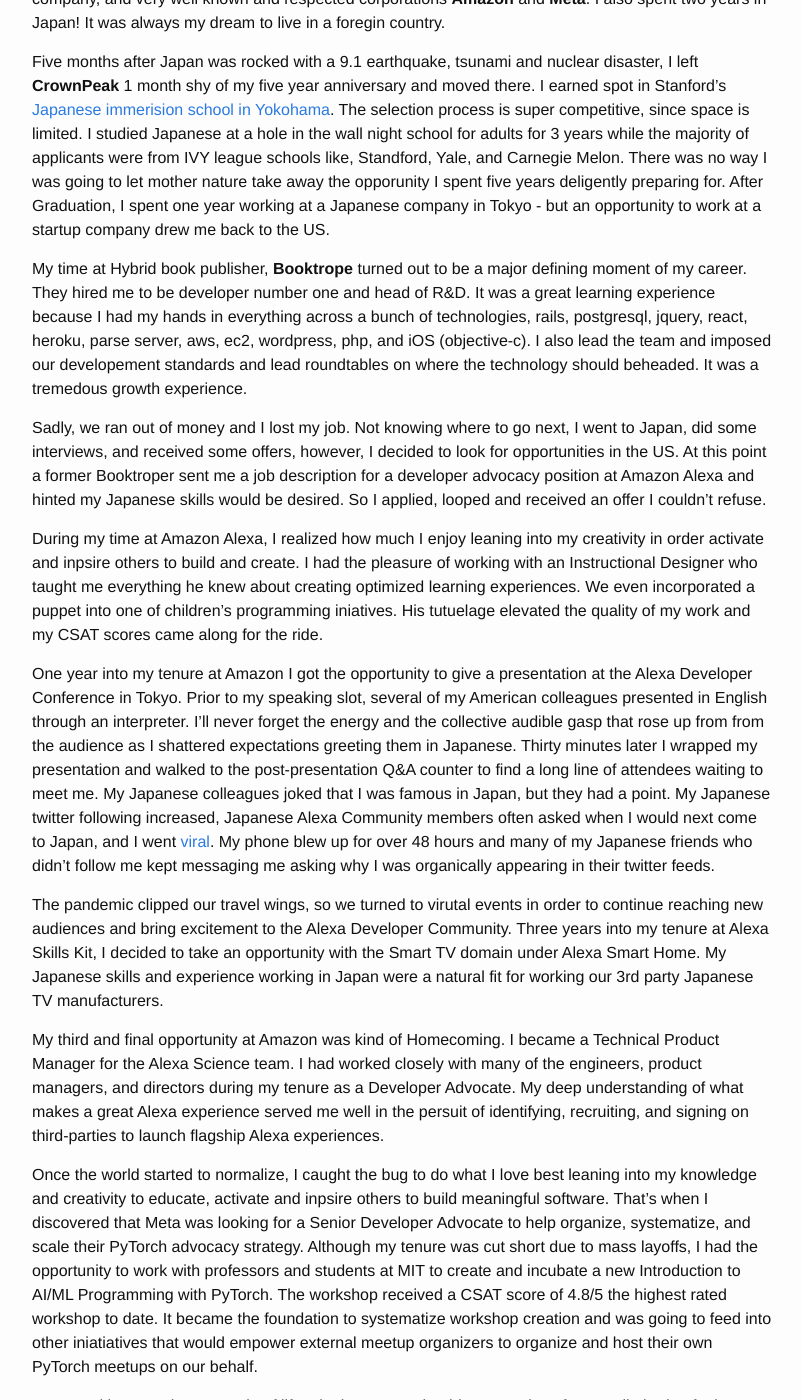
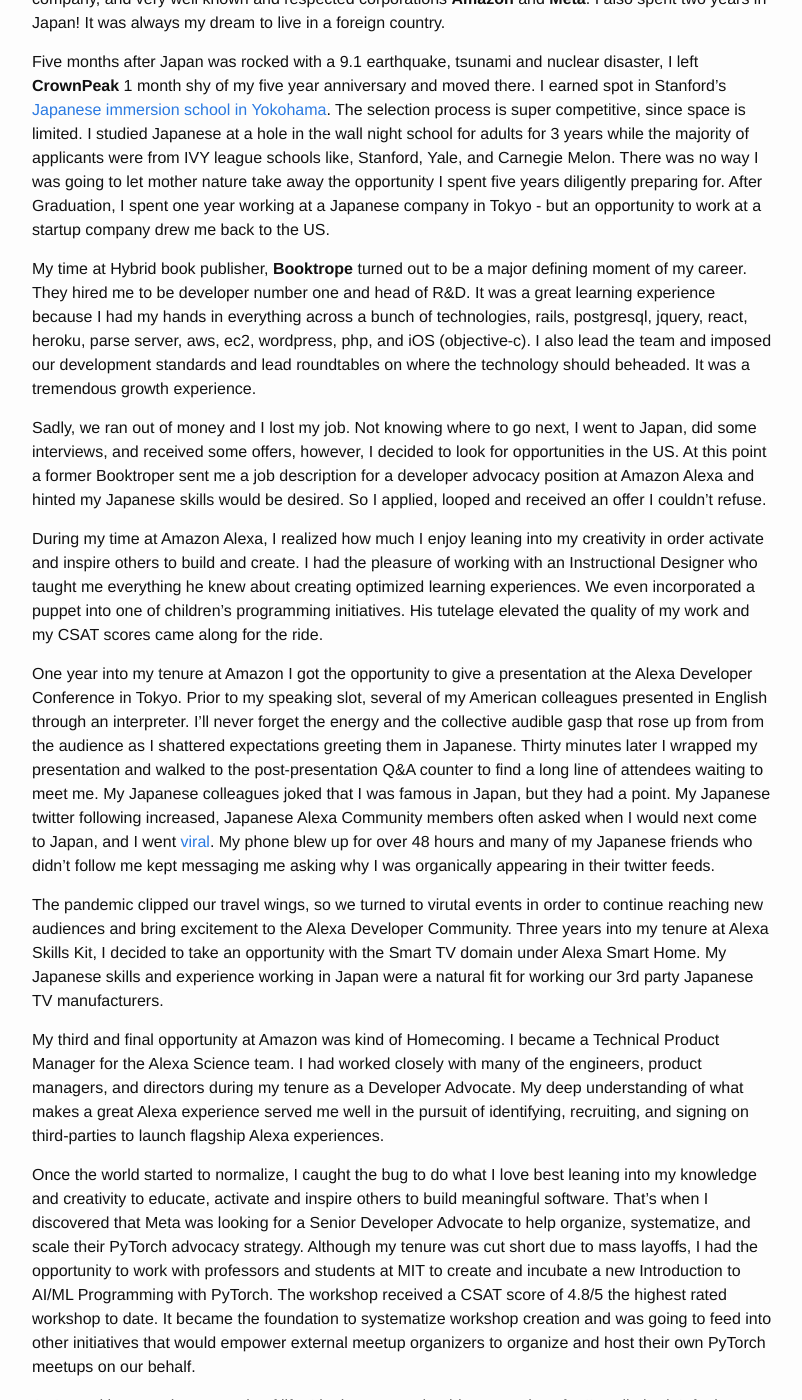
Before and after one commit to SleepyDeveloper/sleepydeveloper.github.io, a Jekyll site: the page built from about.md, in a window 1280 px wide and 1400 px high, scrolled down 414 px. Shown: the whole window, without its empty margins (238-1040 px from the left). Built offline with Jekyll 4.4.1, drawn with Linux system fonts in a browser that asks for light colours; some of the changed text lies outside the part shown.

Commit message:
about.md - fixed typos

```diff
--- a/about.md
+++ b/about.md
@@ -15,23 +15,23 @@
 at a startup - **Booktrope**, at **Zoe Media Group** - Hollywood fashion consultant and
 reality TV star Rachel Zoe's company, and very well known and respected corporations
 **Amazon** and **Meta**. I also spent two years in Japan! It was always my dream to live
-in a foregin country.
+in a foreign country.
 
 Five months after Japan was rocked with a 9.1 earthquake, tsunami and nuclear disaster,
 I left **CrownPeak** 1 month shy of my five year anniversary and moved there. I earned spot
-in Stanford's [Japanese immerision school in Yokohama](http://iucjapan.org). The selection
+in Stanford's [Japanese immersion school in Yokohama](http://iucjapan.org). The selection
 process is super competitive, since space is limited. I studied Japanese at a hole in the wall
 night school for adults for 3 years while the majority of applicants were from IVY league
-schools like, Standford, Yale, and Carnegie Melon. There was no way I was going to let mother
-nature take away the opporunity I spent five years deligently preparing for. After Graduation,
+schools like, Stanford, Yale, and Carnegie Melon. There was no way I was going to let mother
+nature take away the opportunity I spent five years diligently preparing for. After Graduation,
 I spent one year working at a Japanese company in Tokyo - but an opportunity to work at a
 startup company drew me back to the US.
 
 My time at Hybrid book publisher, **Booktrope** turned out to be a major defining moment of
 my career.  They hired me to be developer number one and head of R&D. It was a great learning
 experience because I had my hands in everything across a bunch of technologies, rails, postgresql, jquery, react, heroku, parse server, aws, ec2, wordpress, php, and iOS (objective-c). I also
-lead the team and imposed our developement standards and lead roundtables on where the
-technology should beheaded. It was a tremedous growth experience.
+lead the team and imposed our development standards and lead roundtables on where the
+technology should beheaded. It was a tremendous growth experience.
 
 Sadly, we ran out of money and I lost my job. Not knowing where to go next, I went to Japan,
 did some interviews, and received some offers, however, I decided to look for opportunities in
@@ -40,10 +40,10 @@
 and received an offer I couldn't refuse.
 
 During my time at Amazon Alexa, I realized how much I enjoy leaning into my creativity in
-order activate and inpsire others to build and create. I had the pleasure of working with
+order activate and inspire others to build and create. I had the pleasure of working with
 an Instructional Designer who taught me everything he knew about creating optimized learning
-experiences. We even incorporated a puppet into one of children's programming iniatives. His
-tutuelage elevated the quality of my work and my CSAT scores came along for the ride.
+experiences. We even incorporated a puppet into one of children's programming initiatives. His
+tutelage elevated the quality of my work and my CSAT scores came along for the ride.
 
 One year into my tenure at Amazon I got the opportunity to give a presentation at the Alexa
 Developer Conference in Tokyo. Prior to my speaking slot, several of my American colleagues
@@ -64,17 +64,17 @@
 My third and final opportunity at Amazon was kind of Homecoming. I became a Technical Product
 Manager for the Alexa Science team. I had worked closely with many of the engineers, product
 managers, and directors during my tenure as a Developer Advocate. My deep understanding of what
-makes a great Alexa experience served me well in the persuit of identifying, recruiting, and
+makes a great Alexa experience served me well in the pursuit of identifying, recruiting, and
 signing on third-parties to launch flagship Alexa experiences.
 
 Once the world started to normalize, I caught the bug to do what I love best leaning into my
-knowledge and creativity to educate, activate and inpsire others to build meaningful software.
+knowledge and creativity to educate, activate and inspire others to build meaningful software.
 That's when I discovered that Meta was looking for a Senior Developer Advocate to help organize,
 systematize, and scale their PyTorch advocacy strategy. Although my tenure was cut short due to
 mass layoffs, I had the opportunity to work with professors and students at MIT to create and
 incubate a new Introduction to AI/ML Programming with PyTorch. The workshop received a CSAT score
 of 4.8/5 the highest rated workshop to date. It became the foundation to systematize workshop
-creation and was going to feed into other iniatiatives that would empower external meetup organizers
+creation and was going to feed into other initiatives that would empower external meetup organizers
 to organize and host their own PyTorch meetups on our behalf.
 
 As I stand here on the mountain of life, I look over my shoulder to see how far I've climbed. It feels
```
